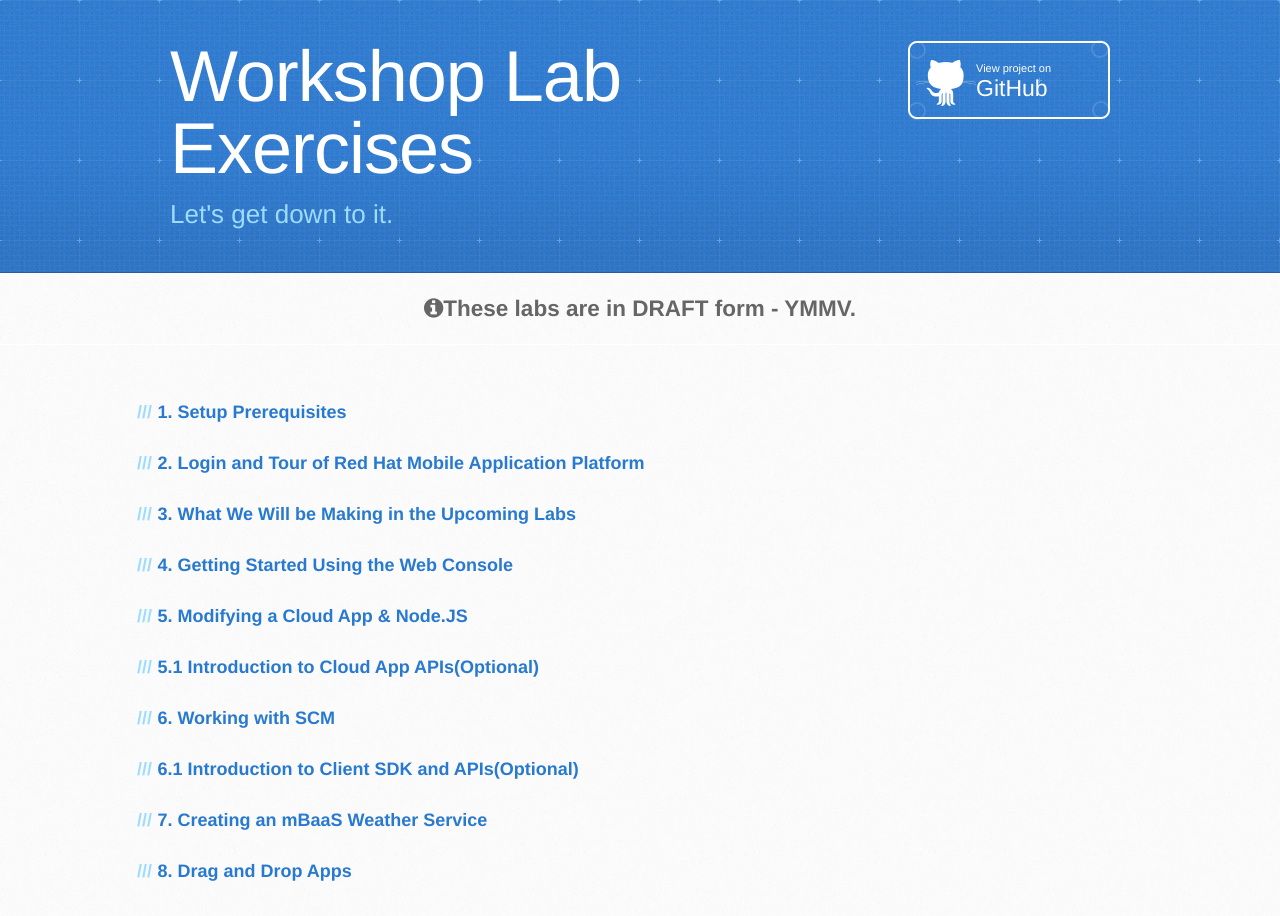
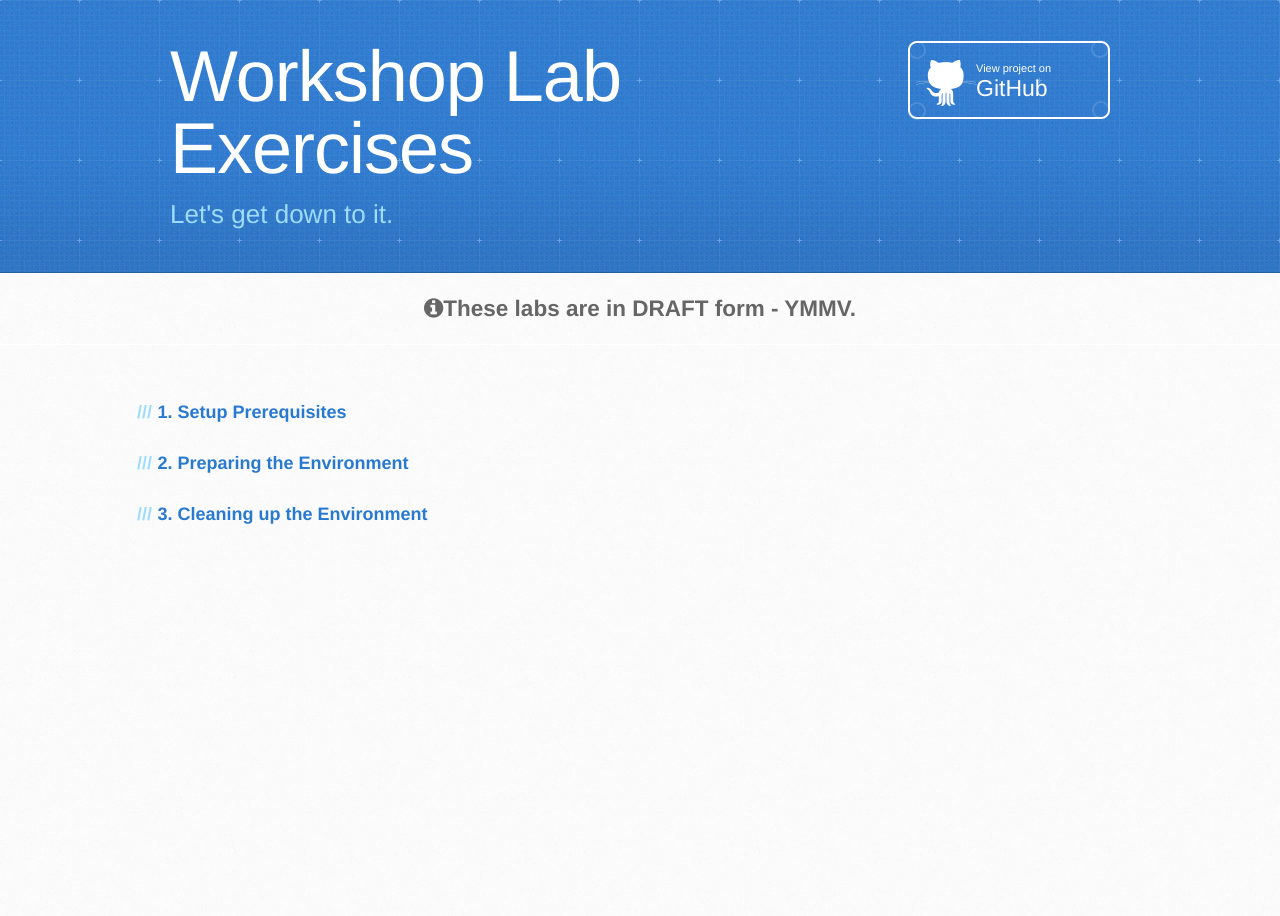
Before and after one commit to RedHatGov/rhmap-workshops, a Jekyll site: the page built from docs/www/4.2/instructor/documentation-index.md, in a window 1280 px wide. Built offline with Jekyll 4.4.1, drawn with Linux system fonts in a browser that asks for light colours.

Commit message:
adding documentation framework

```diff
--- a/docs/www/4.2/instructor/documentation-index.md
+++ b/docs/www/4.2/instructor/documentation-index.md
@@ -7,23 +7,10 @@ html_title: Workshops
 
 ### [1. Setup Prerequisites](workshop-prerequisites.html)
 
-### [2. Login and Tour of Red Hat Mobile Application Platform](workshop-introduction.html)
+### [2. Preparing the Environment](workshop-preparing-environment.html)
 
-### [3. What We Will be Making in the Upcoming Labs](weather-app-introduction.html)
+### [3. Cleaning up the Environment](workshop-cleaning-up.html)
 
-### [4. Getting Started Using the Web Console](a-tour-of-the-webconsole.html)
-
-### [5. Modifying a Cloud App & Node.JS](a-tour-of-the-webconsole-cloud-weather-app.html)
-
-### [5.1 Introduction to Cloud App APIs(Optional)](lab-a-tour-of-the-cloud-api.html)
-
-### [6. Working with SCM](lab-working-with-scm-getweather.html)
-
-### [6.1 Introduction to Client SDK and APIs(Optional)](lab-a-tour-of-the-client-api-dotnet.html)
-
-### [7. Creating an mBaaS Weather Service](nodejs_getweather_module.html)
-
-### [8. Drag and Drop Apps](drag-and-drop-apps.html)
 
 
 <!--  FUTURE LABS THAT ARE ADMIN/OPS FOCUSED
```
Also changed, not shown: docs/www/4.2/instructor/workshop-cleaning-up.md (added), docs/www/4.2/instructor/workshop-preparing-environment.md (added).
